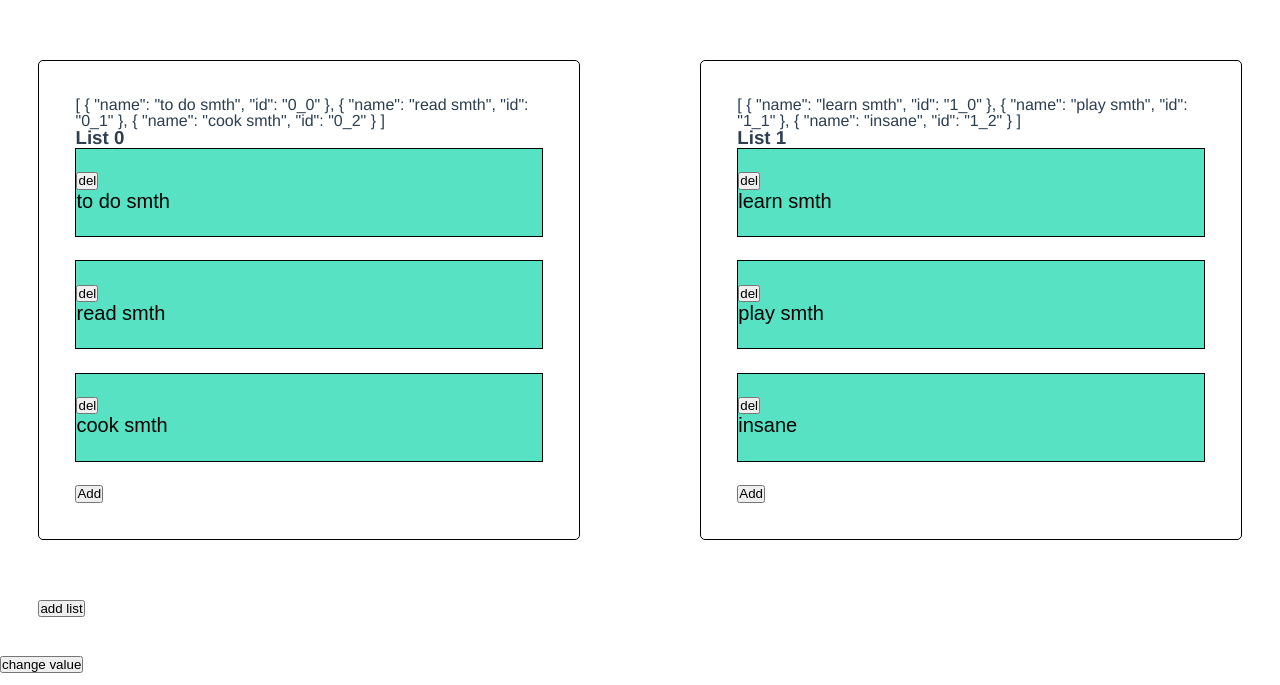
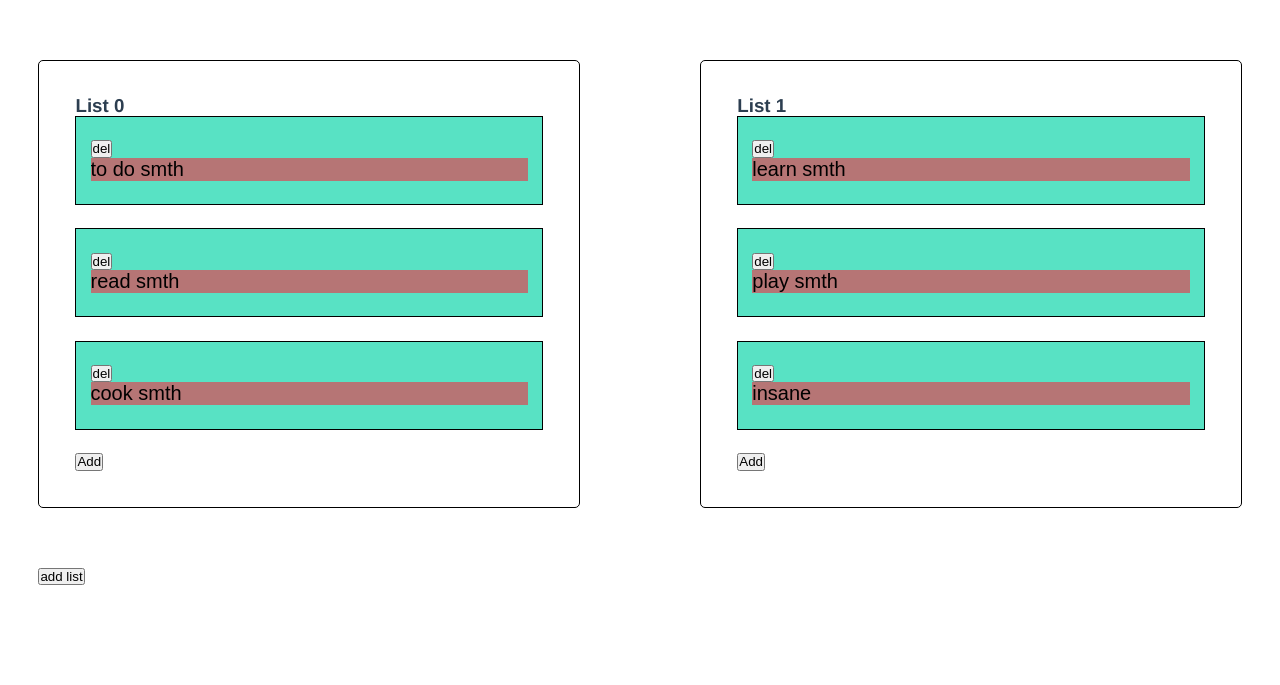
Before and after one commit to juicyvveb/todo_list, a Vue app: page / in a window 1280 px wide. Shown: the part 115-800 px from the top of the page. Built offline with nearby package versions, Linux system fonts and the light colour scheme.

Commit message:
save changes

```diff
--- a/src/App.vue
+++ b/src/App.vue
@@ -1,15 +1,14 @@
 <template>
   <header class="wrapper"></header>
   <main class="wrapper">
-    <div class="container">
+    <!-- <div class="container"> -->
+    <TransitionGroup tag="ul" class="container" name="list">
       <List v-for="(elem, i) in list" :key="i" :items="elem" :index="i" />
-    </div>
+    </TransitionGroup>
+    <!-- </div> -->
     <Button />
   </main>
-  <footer>
-    {{value}}
-    <button @click="toLocal()">change value</button>
-  </footer>
+  <footer></footer>
 </template>
 
 <script>
@@ -26,16 +25,15 @@ export default {
     list() {
       return this.$store.getters.list;
     },
-    value(){
+    value() {
       return this.$store.getters.value;
-    }
+    },
   },
   methods: {
-    toLocal(){
-      this.$store.dispatch('saveToLs')
-
-    }
-  }
+    toLocal() {
+      this.$store.dispatch("saveToLs");
+    },
+  },
 };
 </script>
 
@@ -55,9 +53,23 @@ main {
   text-align: center;
   .container {
     @include flexCenter;
-    align-items: flex-start;
+    align-items: stretch;
     justify-content: space-between;
     flex-wrap: wrap;
   }
 }
+.list-move,
+.list-enter-active,
+.list-leave-active {
+  transition: all 0.5 ease-in-out;
+}
+
+.list-enter-from,
+.list-leave-to {
+  transform: scale(0.7) translateY(-40%);
+}
+
+.list-leave-active {
+  position: absolute;
+}
 </style>
--- a/src/assets/vuex/store.js
+++ b/src/assets/vuex/store.js
@@ -12,19 +12,15 @@ const store = createStore({
           tasks: ['learn smth', 'play smth', 'insane'],
         }
       ],
-      value: JSON.parse(localStorage.getItem('value')) || 'originl value'
     }
   },
   getters: {
     list(st) {
-      // let list = localStorage.getItem('list') ?
-      //   JSON.parse(localStorage.getItem('list')) :
-      //   st.list
       return st.list
         .map(el => el.tasks)
         .map((el, k) => el.map((el, i) => {
           return {
-            name: el,
+            name: el.trim(),
             id: `${k}_${i}`,
           }
         }))
@@ -52,18 +48,9 @@ const store = createStore({
       state.list[i].tasks.push(val);
       localStorage.setItem('list', JSON.stringify(state.list));
     },
-    changeValue(state) {
-      state.value += '__add__';
-      localStorage.setItem('value', JSON.stringify(state.value));
-    }
   },
   actions: {
-    change({
-      commit
-    }, {
-      arr,
-      i
-    }) {
+    change({commit}, {arr,i}) {
       arr = arr.map(el => el.name);
       commit('updateList', {
         arr,
@@ -75,11 +62,6 @@ const store = createStore({
     }, payload) {
       commit('addItem', payload)
     },
-    saveToLs({
-      commit
-    }, payload) {
-      commit('changeValue', payload);
-    }
   }
 })
 
--- a/src/components/List.vue
+++ b/src/components/List.vue
@@ -1,6 +1,5 @@
 <template>
   <div class="container-item">
-    <p>{{ myArray }}</p>
     <h3 class="title">List {{ index }}</h3>
     <draggable
       v-model="myArray"
@@ -22,9 +21,12 @@
             <input
               type="text"
               v-model="element.name"
-              :class="{ 'list-item--name': true }"
+              :class="{ 'form-name': true }"
+              :id="element.id"
             />
           </form>
+          <!-- <p v-if="!edition" @click="edition=true">{{ element.name }}</p>
+          <button class="label" @click="edition=true">edit</button> -->
         </div>
       </template>
 
@@ -44,6 +46,7 @@ export default {
   props: ["items", "index"],
   data() {
     return {
+      edition: false,
     };
   },
   components: {
@@ -80,6 +83,11 @@ export default {
           let arr = this.myArray,
             i = this.index;
           this.change({ arr, i });
+          const input = e.target.querySelector("input");
+          if (input) {
+            input.blur();
+          }
+          this.edition = false;
         },
         () => {
           this.delItem(el);
@@ -101,27 +109,38 @@ export default {
   width: 45%;
   .list {
     &-item {
-      padding: 5% 3% 5% 0;
+      padding: 5% 3% 5% 3%;
       border: 1px solid black;
       margin-bottom: 5%;
       background: rgb(88, 226, 196);
-      &--name {
+      &--form,
+      .form {
+        display: flex;
+        flex-wrap: wrap;
+        background-color: rgb(182, 117, 117);
+        &-name {
           background: inherit;
           border: none;
           outline: none;
           font-size: 20px;
-        max-width: 100%;
+          max-width: 90%;
           width: fit-content;
           cursor: pointer;
+          word-break: break-all;
           &:focus {
             font-size: 22px;
+          }
+        }
+        .label {
+          width: 3vw;
+          height: 3vw;
+          border: 1px solid black;
+          border-radius: 4px;
         }
       }
     }
   }
 }
-
-
 
 .fade-enter-from,
 .fade-leave-to {
```
Lines whose indentation alone changed are shown as unchanged.
